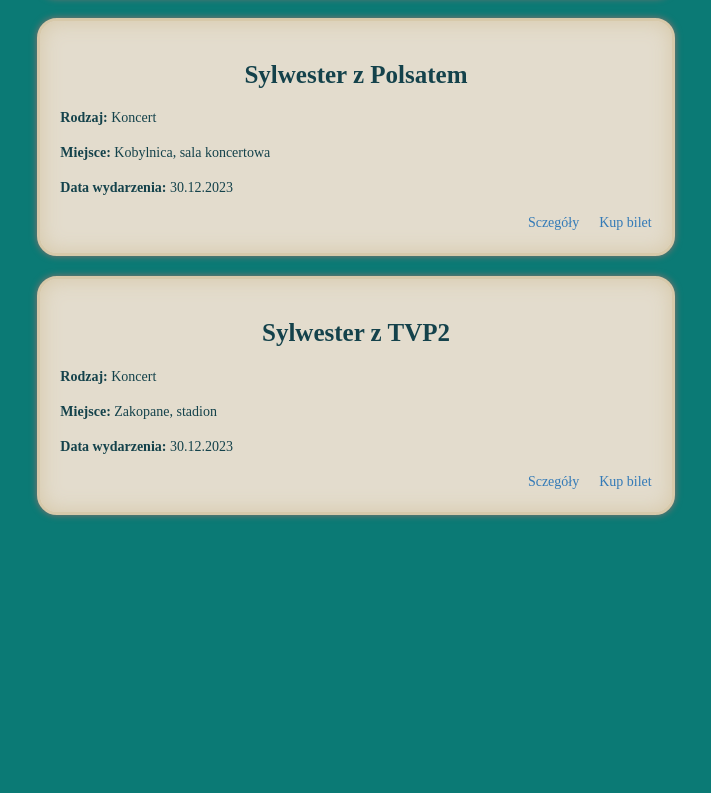
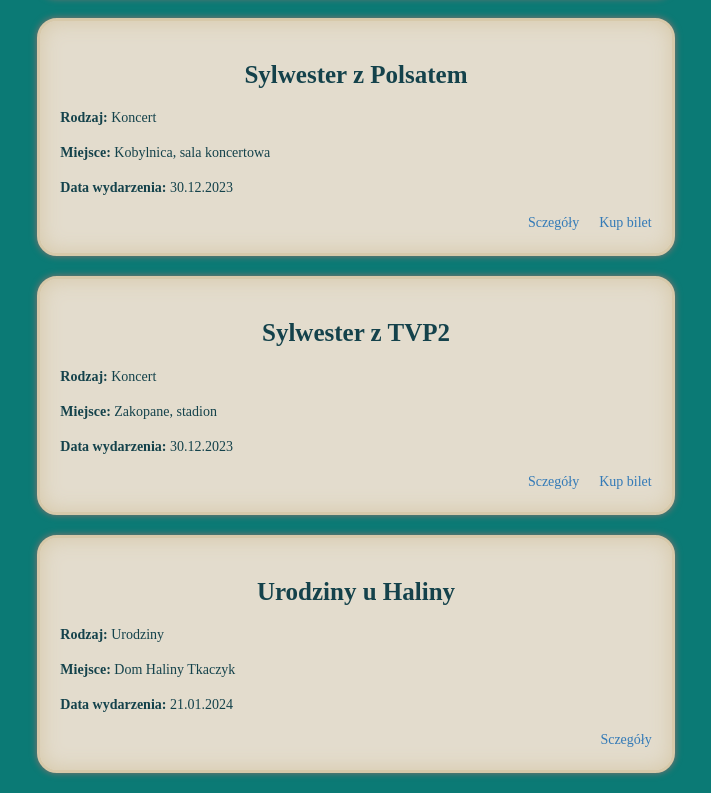
Before and after one commit to Geerafix/EventHubV1, an Angular app in the folder EventManager/: page / in a window 1280 px wide. Shown: the part 413-1206 px from the top of the page, without its empty margins (284-995 px from the left). Before the commit the page ends 948 px from the top, so only its background shows below. Built offline with nearby package versions, Linux system fonts and the light colour scheme; data requests are answered from the project's data file.

Commit message:
małe poprawki

```diff
--- a/EventManager/src/app/add-plan/add-plan.component.ts
+++ b/EventManager/src/app/add-plan/add-plan.component.ts
@@ -35,12 +35,12 @@
   }
 
   validEndHour(control: AbstractControl): ValidationErrors | null {
-    let startTime = control.root.get('godz_rozpoczecia')?.value;
-    let endTime = control.value;
+    // let startTime = control.root.get('godz_rozpoczecia')?.value;
+    // let endTime = control.value;
 
-    if ((endTime && startTime) && (endTime >= startTime)) {
-        return { validEndHour: true };
-    }
+    // if ((endTime && startTime) && (endTime >= startTime)) {
+    //     return { validEndHour: true };
+    // }
 
     return null;
   }
--- a/EventManager/src/app/db/db.json
+++ b/EventManager/src/app/db/db.json
@@ -165,6 +165,51 @@
           "nr_telefonu": "987654321"
         }
       ]
+    },
+    {
+      "id": 5,
+      "nazwa": "Urodziny u Haliny",
+      "rodzaj": "Urodziny",
+      "organizator": "Halina Tkaczyk",
+      "miejsce": "Dom Haliny Tkaczyk",
+      "max_ilosc_osob": 3,
+      "data_wydarzenia": "2024-01-21T00:00:00.000Z",
+      "cena_biletu": 0,
+      "plan": [
+        {
+          "nazwa": "Składanie życzeń",
+          "godz_rozpoczecia": "12:00",
+          "godz_zakonczenia": "13:00"
+        },
+        {
+          "nazwa": "Jedzenie tortu",
+          "godz_rozpoczecia": "13:00",
+          "godz_zakonczenia": "14:00"
+        }
+      ],
+      "uczestnicy": [
+        {
+          "imie": "Jan",
+          "nazwisko": "Kowalski",
+          "wiek": "1999-08-29",
+          "email": "jan.kowalski@example.com",
+          "nr_telefonu": "123456789"
+        },
+        {
+          "imie": "Anna",
+          "nazwisko": "Nowak",
+          "wiek": "1995-02-03",
+          "email": "anna.nowak@example.com",
+          "nr_telefonu": "987654321"
+        },
+        {
+          "imie": "Asd",
+          "nazwisko": "Asd",
+          "wiek": "2002-03-12",
+          "email": "s@pw.pl",
+          "nr_telefonu": 123123343
+        }
+      ]
     }
   ]
 }
--- a/EventManager/src/app/event-details/event-details.component.html
+++ b/EventManager/src/app/event-details/event-details.component.html
@@ -15,7 +15,7 @@
       <label><span class="info">Cena biletu: </span>{{ event._cena_biletu | currency: 'PLN':'zł' }}</label>
       <app-plan [eventPlan]="event._plan"></app-plan>
       <div class="interact">
-        <a scale [_scale]="1.1" (click)="buyTicket(event)" id="info">Kup bilet</a>
+        <a scale [_scale]="1.1" (click)="buyTicket(event)" id="info" *ngIf="event._uczestnicy.length < event._max_ilosc_osob">Kup bilet</a>
         <a scale [_scale]="1.1" (click)="editEvent(event)" id="info">Edytuj</a>
         <a scale [_scale]="1.1" (click)="deleteEvent(event._id)" id="info">Usuń</a>
       </div>
--- a/EventManager/src/app/event/event.component.html
+++ b/EventManager/src/app/event/event.component.html
@@ -21,7 +21,7 @@
       <label><span class="info">Data wydarzenia: </span>{{ event._data_wydarzenia | date: 'dd.MM.yyyy' }}</label>
       <div class="interact">
         <a scale [_scale]="1.1" (click)="showEventDetails(event)" id="info">Sczegóły</a>
-        <a scale [_scale]="1.1" (click)="buyTicket(event)">Kup bilet</a>
+        <a scale [_scale]="1.1" (click)="buyTicket(event)" *ngIf="event._uczestnicy.length < event._max_ilosc_osob">Kup bilet</a>
       </div>
     </div>
   </div>
```
